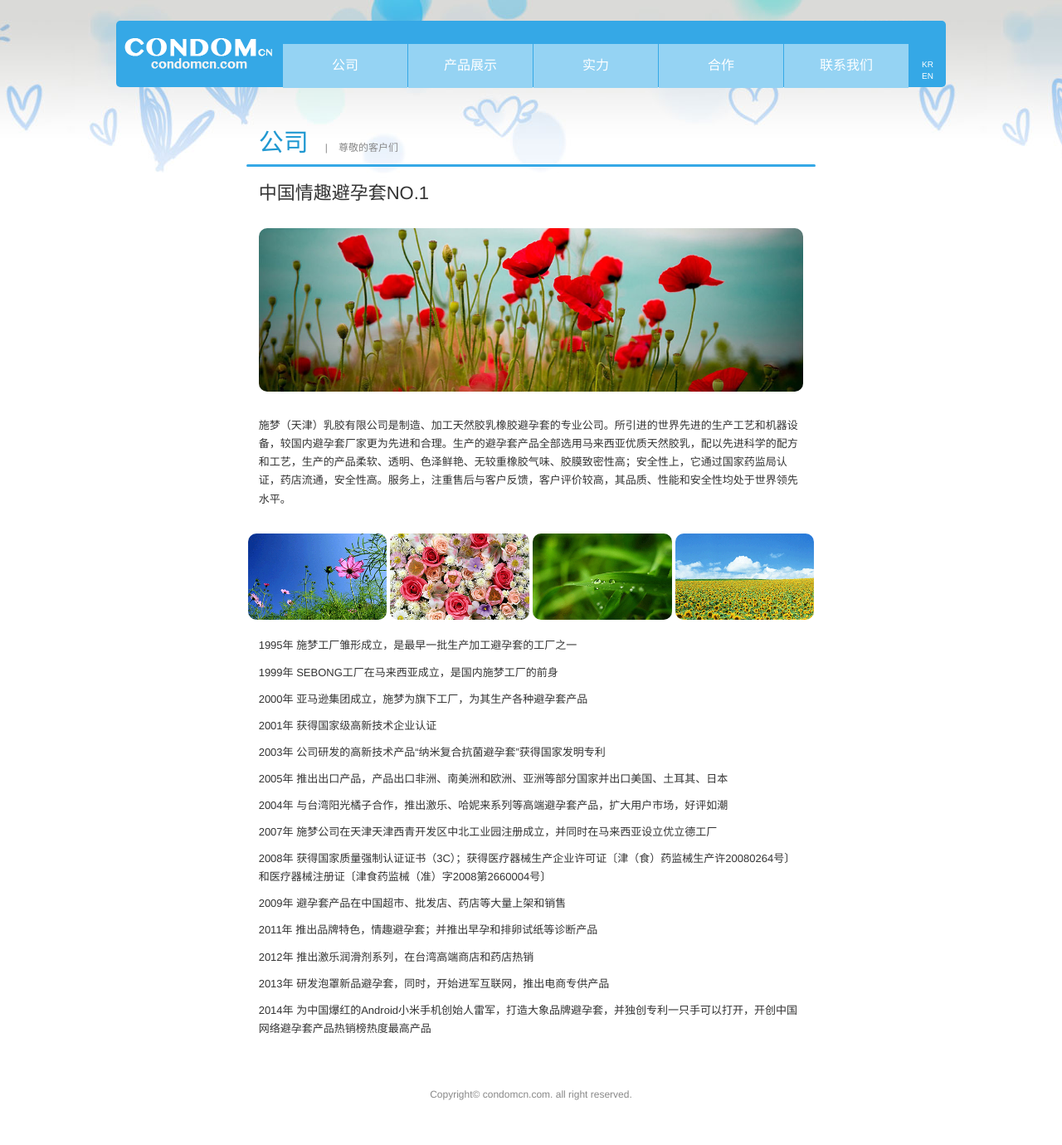
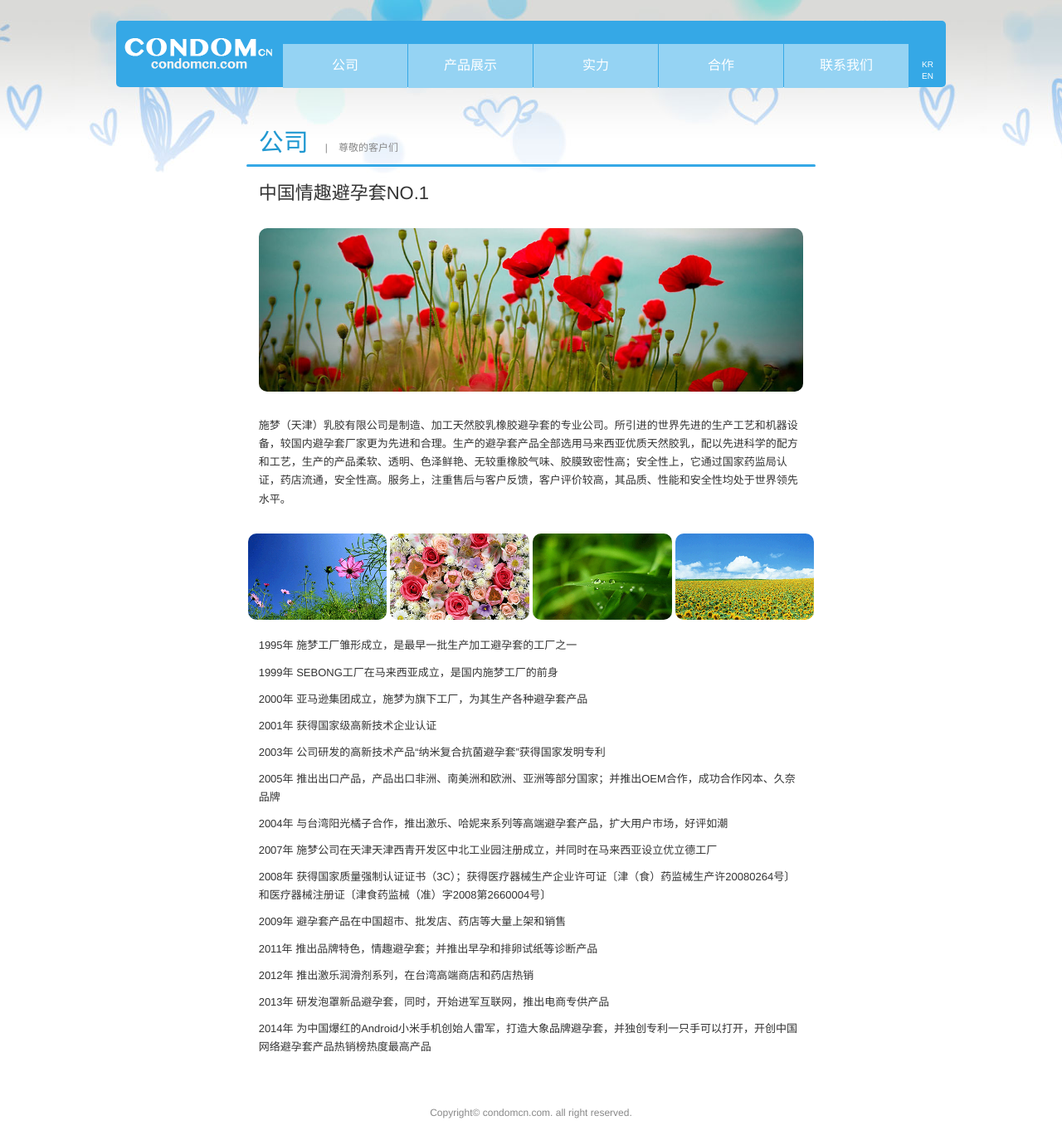
Before and after one commit to condomcn/condomcn.github.io, a Jekyll site: the page built from index.html, in a window 1280 px wide. Shown: the whole page at 83% size. Built offline with Jekyll 4.4.1, drawn with Linux system fonts in a browser that asks for light colours; Markdown is read by kramdown in place of the engine named in the settings; comment, search, counter and statistics services are not loaded; before the commit the page ends 1358 px from its top, so only the background shows below that.

Commit message:
修改内容

```diff
--- a/index.html
+++ b/index.html
@@ -42,7 +42,7 @@ lang: cn
 2003年		公司研发的高新技术产品“纳米复合抗菌避孕套”获得国家发明专利
 </p>
 <p>
-2005年		推出出口产品，产品出口非洲、南美洲和欧洲、亚洲等部分国家并出口美国、土耳其、日本
+2005年		推出出口产品，产品出口非洲、南美洲和欧洲、亚洲等部分国家；并推出OEM合作，成功合作冈本、久奈品牌
 </p>
 <p>
 2004年		与台湾阳光橘子合作，推出激乐、哈妮来系列等高端避孕套产品，扩大用户市场，好评如潮
```
